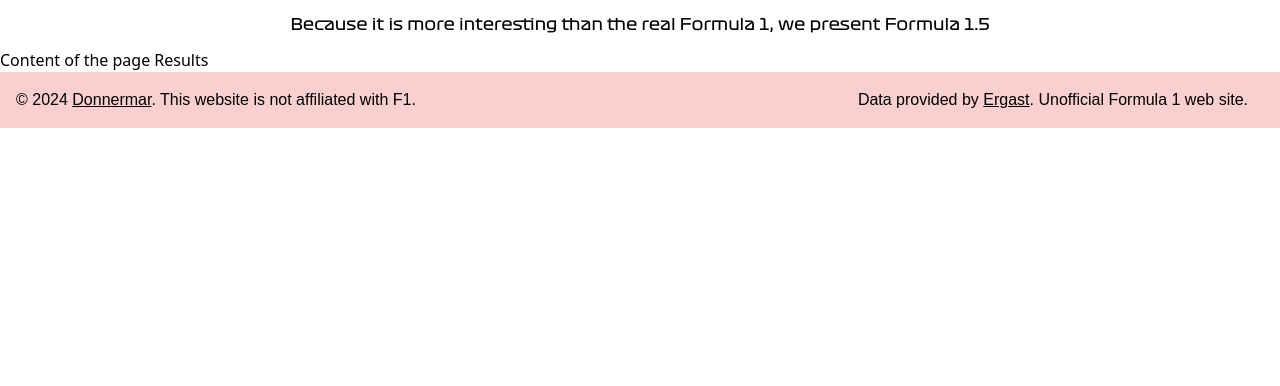
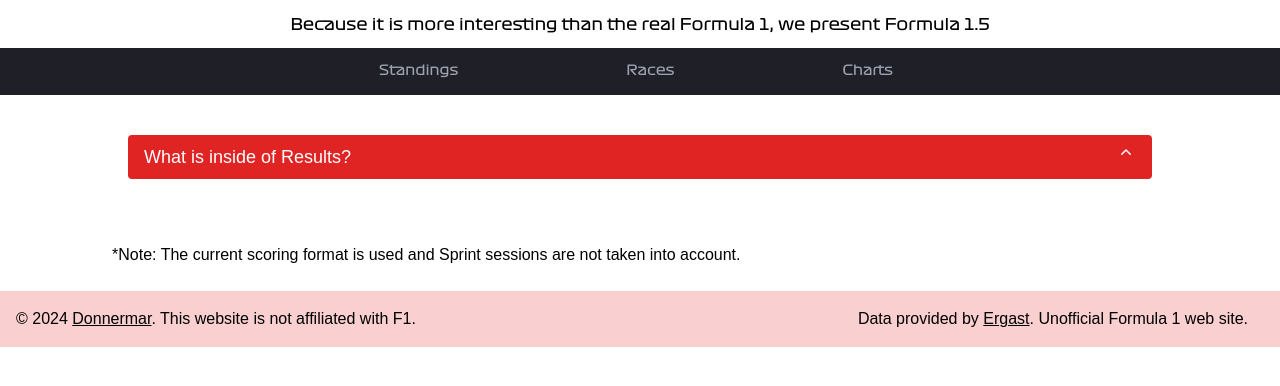
Before and after one commit to omarfrancodev/formula-1.5, a Vue app: page /results in a window 1280 px wide. Shown: the top 386 px of the page. Built offline with nearby package versions, Linux system fonts and the light colour scheme.

Commit message:
feat: create the baseview of results page

```diff
--- a/src/views/Results.vue
+++ b/src/views/Results.vue
@@ -1,13 +1,63 @@
 <template>
-  <div>Content of the page Results</div>
+  <div
+    class="bg-darkblue flex flex-wrap items-center justify-center text-gray-400 font-f1reg text-sm"
+  >
+    <ul class="flex flex-wrap -mb-px">
+      <li v-for="(view, idx) in subViews" :key="idx" class="me-2">
+        <a
+          href="#"
+          class="inline-block py-3 md:py-3 px-3 md:px-20 border-b-4 border-transparent hover:border-indigo-500 hover:bg-white/[0.12] focus:text-indigo-500 focus:border-indigo-500"
+          aria-current="page"
+          >{{ view }}</a
+        >
+      </li>
+    </ul>
+  </div>
+  <div
+    class="py-6 md:py-10 px-5 md:px-32 overflow-x-auto font-titillium text-justify text-base md:text-lg"
+  >
+    <Disclosure v-slot="{ open }">
+      <DisclosureButton
+        class="flex w-full justify-between rounded bg-red-600 px-4 py-2 text-left text-white hover:bg-red-700"
+      >
+        <span>What is inside of Results?</span>
+        <ChevronUpIcon :class="open ? 'rotate-180 transform' : ''" class="h-5 w-5 text-white" />
+      </DisclosureButton>
+      <DisclosurePanel class="p-4 bg-white rounded-b">
+        <p>
+          Here you can see the
+          <a href="#" class="underline text-redf1 hover:text-lightbluetext">race-by-race results</a>
+          and the
+          <a href="#" class="underline text-redf1 hover:text-lightbluetext">standings</a> (with
+          charts) of
+          <a href="#note" class="text-redf1 hover:text-lightbluetext font-bold">F1.5*</a> for both
+          <span class="font-bold"> Drivers</span> and <span class="font-bold">Constructors</span>,
+          for the season and excluding the drivers or teams of your choice (by default takes the
+          current season ({{ season }}) and
+          <span class="text-[#e3071d] font-bold">Red Bull</span> is excluded) for this reason
+          <u>the content may take a moment to load</u>
+        </p>
+      </DisclosurePanel>
+    </Disclosure>
+  </div>
+  <BottomNote id="note" />
 </template>
 
+<script setup>
+import { Disclosure, DisclosureButton, DisclosurePanel } from '@headlessui/vue'
+import { ChevronUpIcon } from '@heroicons/vue/20/solid'
+const subViews = ['Standings', 'Races', 'Charts']
+</script>
+
 <script>
+import BottomNote from '../components/BottomNote.vue'
 export default {
-  name: 'MainResults'
+  name: 'ResultsView',
+  created() {
+    document.title = 'F1.5 - Results'
+  },
+  components: {
+    BottomNote
+  }
 }
 </script>
-
-<style scoped>
-/* Styles of Results */
-</style>
```
